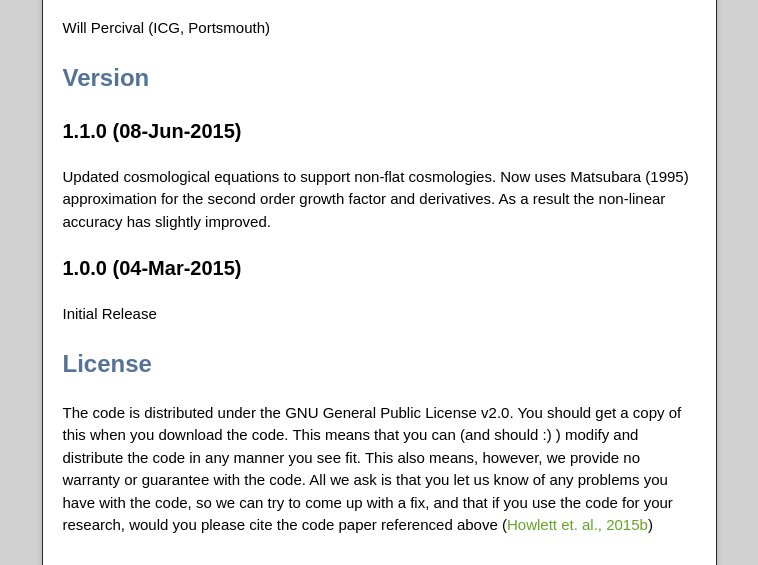
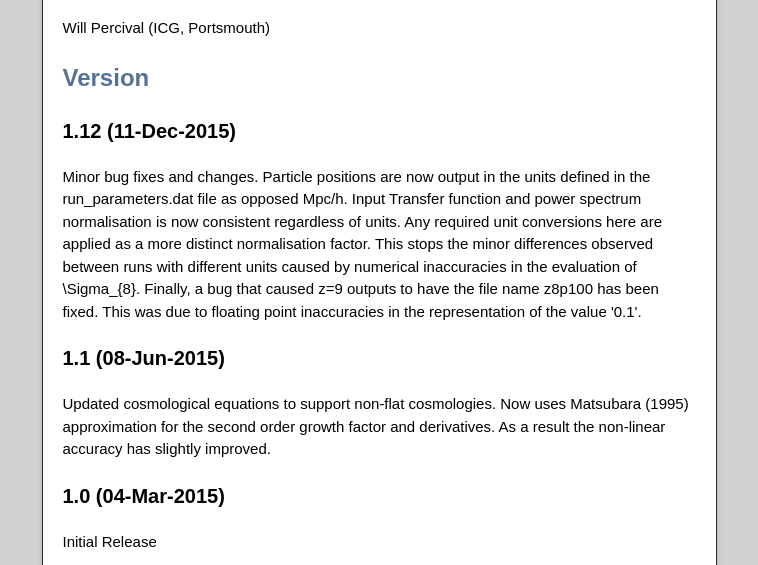
Before and after one commit to cullanhowlett/l-picola, a plain HTML site: page index.html in a window 1280 px wide. Shown: the part 1377-1942 px from the top of the page, without its empty margins (261-1019 px from the left). Drawn offline with nearby package versions, Linux system fonts and the light colour scheme.

Commit message:
Update index.html

```diff
--- a/index.html
+++ b/index.html
@@ -79,12 +79,17 @@
 <a id="version" class="anchor" href="#version" aria-hidden="true"><span class="octicon octicon-link"></span></a>Version</h2>
 
 <h3>
-<a id="110-08-jun-2015" class="anchor" href="#110-08-jun-2015" aria-hidden="true"><span class="octicon octicon-link"></span></a>1.1.0 (08-Jun-2015)</h3>
+<a id="12-11-jdec-2015" class="anchor" href="#110-11-dec-2015" aria-hidden="true"><span class="octicon octicon-link"></span></a>1.12 (11-Dec-2015)</h3>
+
+<p>Minor bug fixes and changes. Particle positions are now output in the units defined in the run_parameters.dat file as opposed Mpc/h. Input Transfer function and power spectrum normalisation is now consistent regardless of units. Any required unit conversions here are applied as a more distinct normalisation factor. This stops the minor differences observed between runs with different units caused by numerical inaccuracies in the evaluation of \Sigma_{8}. Finally, a bug that caused z=9 outputs to have the file name z8p100 has been fixed. This was due to floating point inaccuracies in the representation of the value '0.1'.</p>
+
+<h3>
+<a id="11-08-jun-2015" class="anchor" href="#11-08-jun-2015" aria-hidden="true"><span class="octicon octicon-link"></span></a>1.1 (08-Jun-2015)</h3>
 
 <p>Updated cosmological equations to support non-flat cosmologies. Now uses Matsubara (1995) approximation for the second order growth factor and derivatives. As a result the non-linear accuracy has slightly improved. </p>
 
 <h3>
-<a id="100-04-mar-2015" class="anchor" href="#100-04-mar-2015" aria-hidden="true"><span class="octicon octicon-link"></span></a>1.0.0 (04-Mar-2015)</h3>
+<a id="10-04-mar-2015" class="anchor" href="#10-04-mar-2015" aria-hidden="true"><span class="octicon octicon-link"></span></a>1.0 (04-Mar-2015)</h3>
 
 <p>Initial Release</p>
 
```
